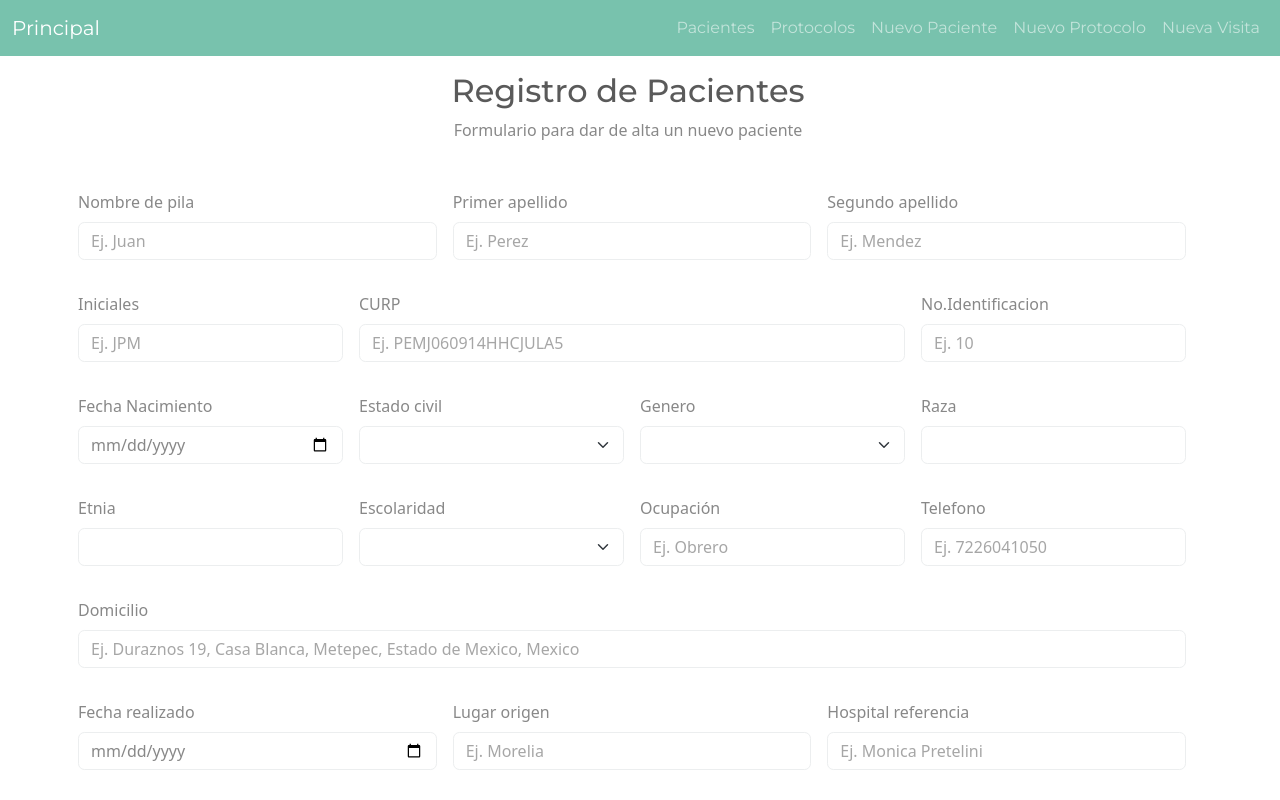
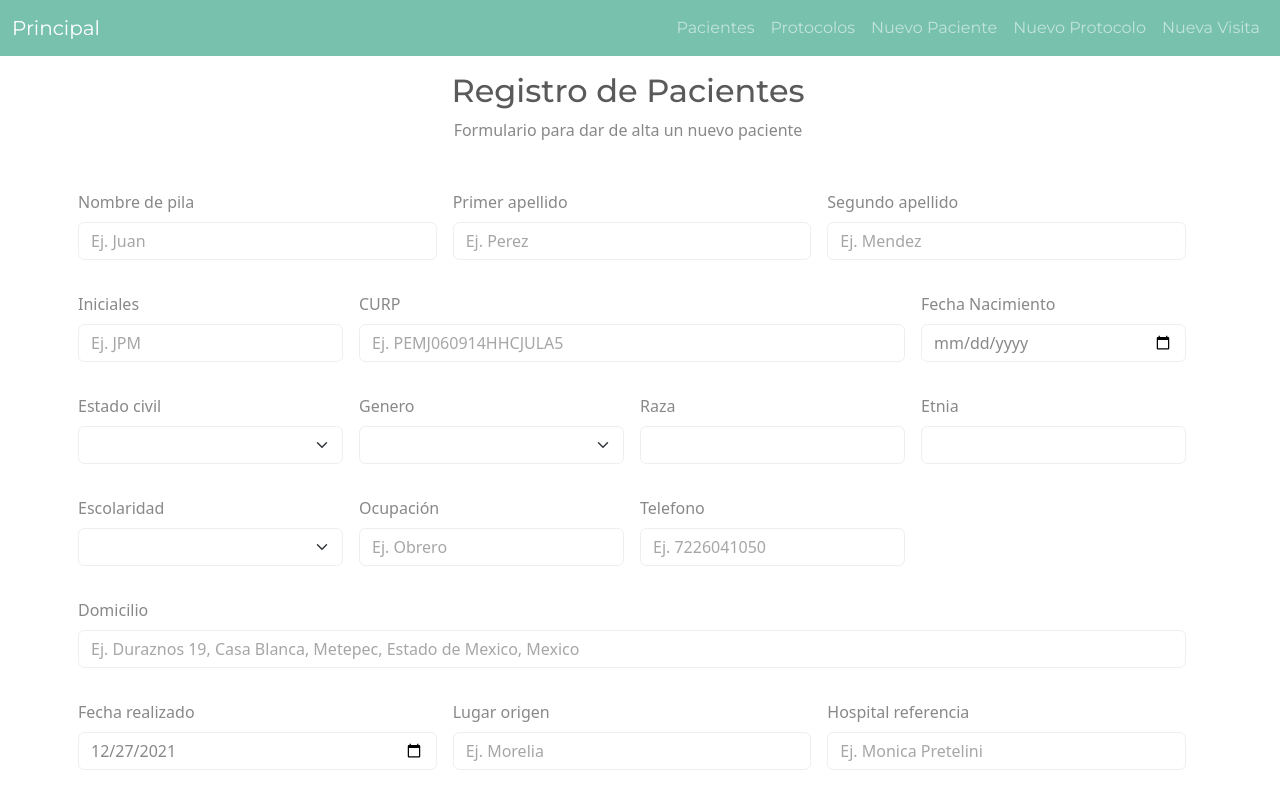
Before and after one commit to KingGnome115/page, a Vue app: page /pacientes/agregar in a window 1280 px wide. Shown: the top 800 px of the page. Built offline with nearby package versions, Linux system fonts and the light colour scheme.

Commit message:
Elimine datos no requeridos de pacientes

```diff
--- a/src/components/AltasPacientes.vue
+++ b/src/components/AltasPacientes.vue
@@ -44,14 +44,6 @@
                     <input type="text" class="form-control valid" id="curp" placeholder="Ej. PEMJ060914HHCJULA5" required v-model="paciente.curp">
                     <div class="invalid-feedback">
                         Por favor escriba el CURP
-                    </div>
-                </div>
-
-                <div class="col-12 col-md-3 mb-3">
-                    <label for="numid" class="form-label">No.Identificacion</label>
-                    <input type="number" min="1" class="form-control valid" id="numid" placeholder="Ej. 10" required v-model="paciente.noIdent">
-                    <div class="invalid-feedback">
-                        Por favor escriba el numero de identificacion
                     </div>
                 </div>
 
@@ -243,7 +235,10 @@
                 await agregarPaciente(this.paciente)
                 this.$router.push('/')
             }
-        }
+        },
+        mounted() {
+            this.paciente.fechaRea = new Date().toISOString().substring(0, 10)
+        },
     })
 </script>
 
--- a/src/components/ModificacionesPacientes.vue
+++ b/src/components/ModificacionesPacientes.vue
@@ -29,11 +29,6 @@
                 <div class="col-12 col-md-6 mb-3">
                     <label for="curp" class="form-label">CURP</label>
                     <input type="text" class="form-control valid" id="curp" placeholder="Ej. PEMJ060914HHCJULA5" required v-model="paciente.curp">
-                </div>
-
-                <div class="col-12 col-md-3 mb-3">
-                    <label for="numid" class="form-label">No.Identificacion</label>
-                    <input type="number" min="1" class="form-control valid" id="numid" placeholder="Ej. 10" required v-model="paciente.noIdent">
                 </div>
 
                 <div class="col-12 col-md-3 mb-3">
--- a/src/interfaces/Paciente.ts
+++ b/src/interfaces/Paciente.ts
@@ -4,7 +4,6 @@ export interface Paciente{
     segApellido: string;
     curp: string;
     iniciales: string;
-    noIdent: string;
     fechaNac: string;
     estadoCivil: string;
     genero: string;
```
